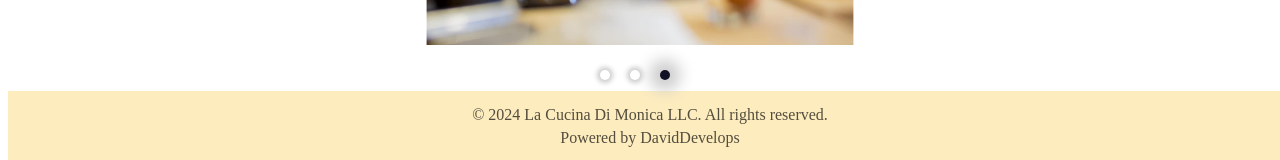
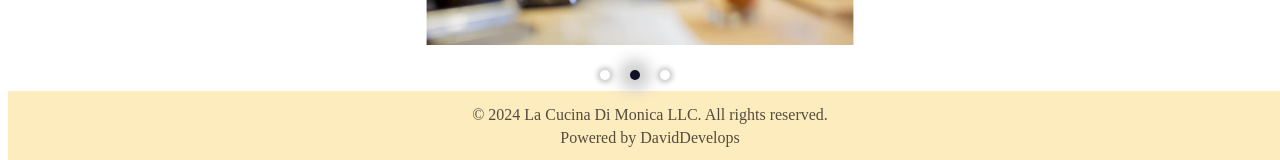
Before and after one commit to djmacy/cucina-di-monica-react, a React (Create React App) app: page /classes in a window 1280 px wide. Shown: the part 1027-1187 px from the top of the page. Built offline with nearby package versions, Linux system fonts and the light colour scheme.

Commit message:
found a solution to the three dots know lets see if it works for four dots

```diff
--- a/src/components/Slider.js
+++ b/src/components/Slider.js
@@ -40,12 +40,16 @@ const Carousel = ({imageList, courseName}) => {
     const  settings = {
         dots: true,
         infinite: true,
+        initialSlide: 0,
         slidesToShow: 3,
         speed: 1000,
         slidesToScroll: 1,
         autoplay: true,
         autoplaySpeed: 3000,
         beforeChange: (current, next) => {
+            console.log('Current slide index:', current);
+            console.log('Next slide index:', current);
+            console.log('SlideIndex', slideIndex);
             // Adjust the slide index to account for center mode
             if (totalImages === 3) {
                 const adjustedNext = (next % totalImages + totalImages) % totalImages;
@@ -63,7 +67,8 @@ const Carousel = ({imageList, courseName}) => {
             </div>
         ),
         customPaging: (current, next) => (
-            <div className={current === slideIndex ? 'dot dot-active' : 'dot'}>
+            //if current = 2 then I need slide index to be 2 as well. Right now when current =2 the slide index is 0
+            <div className={current === slideIndex-1 || (current === 2 && slideIndex === 0) ? 'dot dot-active' : 'dot'}>
             </div>
         ),
         responsive: [
```
